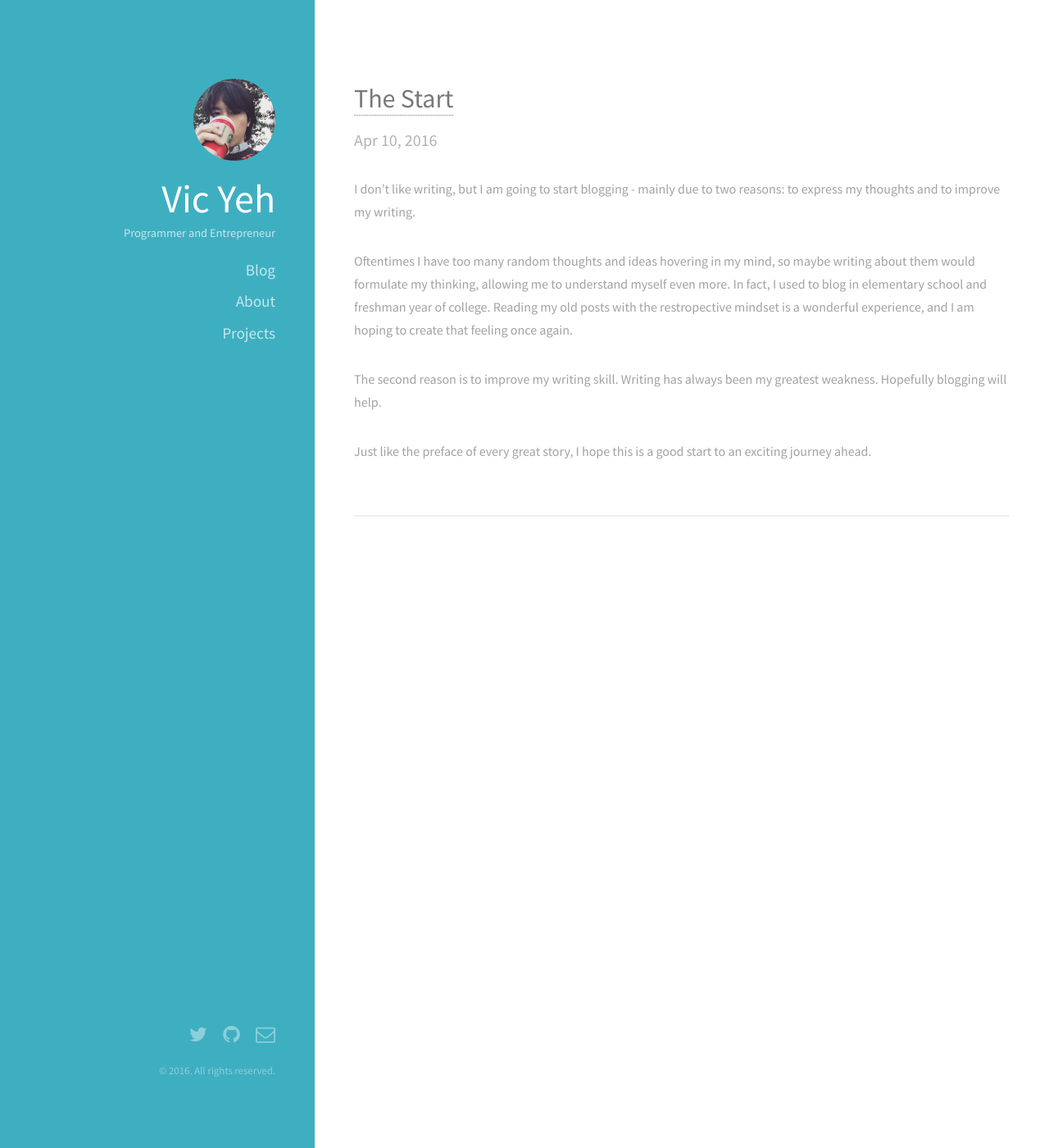
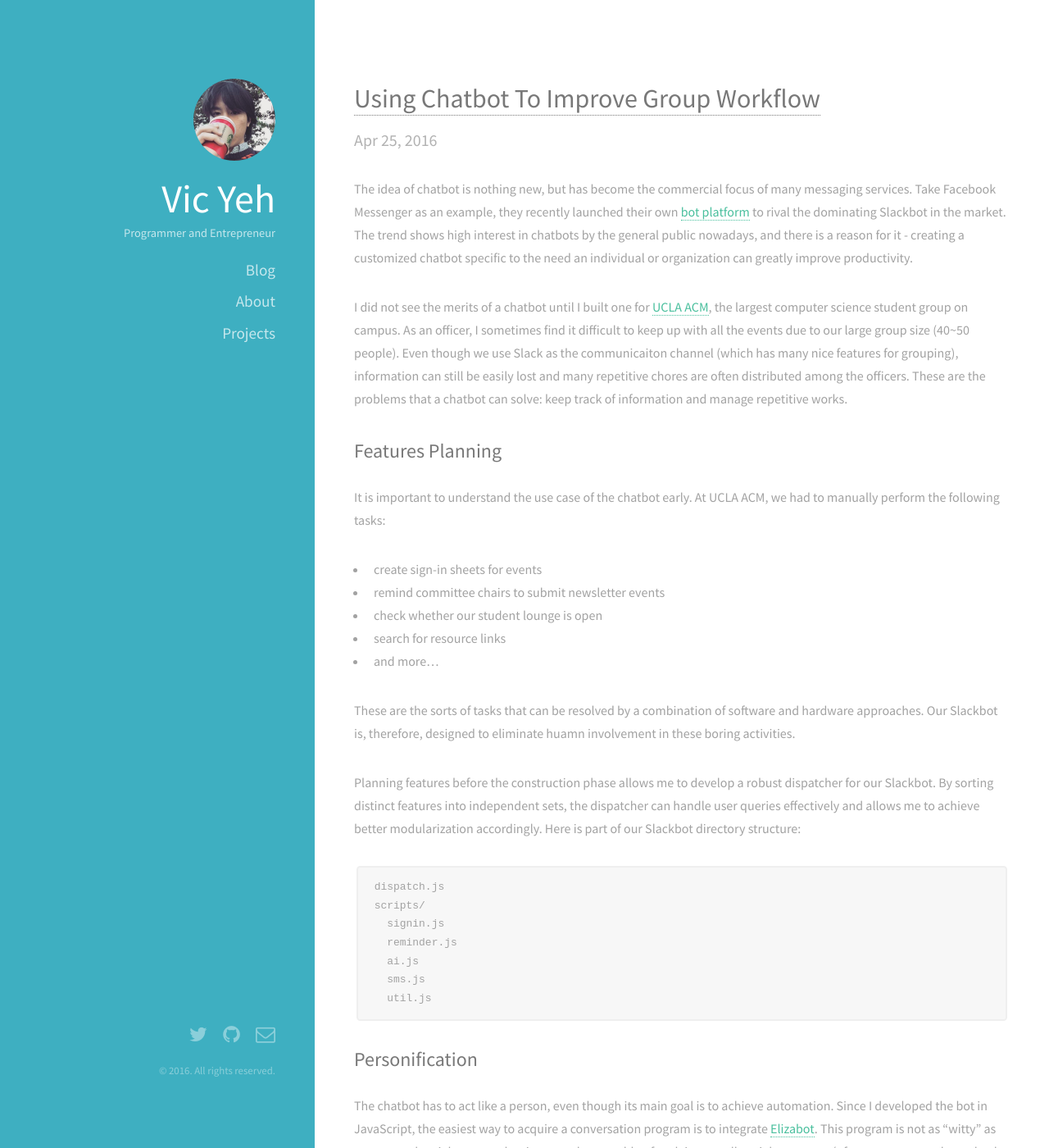
Before and after one commit to vicoyeh/vicoyeh.github.io, a Jekyll site: the page built from index.html, in a window 1280 px wide and 1400 px high. Shown: the whole window at 82% size. Built offline with Jekyll 4.4.1, drawn with Linux system fonts in a browser that asks for light colours; some of the changed text lies outside the part shown.

Commit message:
new post

```diff
--- /dev/null
+++ b/_posts/2016-04-25-using-chatbot-to-improve-group-workflow.markdown
@@ -0,0 +1,91 @@
+---
+layout: post
+---
+The idea of chatbot is nothing new, but has become the commercial focus of many messaging services. Take Facebook Messenger as an example, they recently launched their own [bot platform](http://www.theverge.com/2016/4/12/11395806/facebook-messenger-bot-platform-announced-f8-conference) to rival the dominating Slackbot in the market. The trend shows high interest in chatbots by the general public nowadays, and there is a reason for it - creating a customized chatbot specific to the need an individual or organization can greatly improve productivity.
+
+I did not see the merits of a chatbot until I built one for [UCLA ACM](http://acm.cs.ucla.edu), the largest computer science student group on campus. As an officer, I sometimes find it difficult to keep up with all the events due to our large group size (40~50 people). Even though we use Slack as the communicaiton channel (which has many nice features for grouping), information can still be easily lost and many repetitive chores are often distributed among the officers. These are the problems that a chatbot can solve: keep track of information and manage repetitive works.
+
+Features Planning
+-----------------
+It is important to understand the use case of the chatbot early. At UCLA ACM, we had to manually perform the following tasks:
+
+- create sign-in sheets for events
+- remind committee chairs to submit newsletter events
+- check whether our student lounge is open
+- search for resource links
+- and more...
+
+These are the sorts of tasks that can be resolved by a combination of software and hardware approaches. Our Slackbot is, therefore, designed to eliminate huamn involvement in these boring activities.
+
+Planning features before the construction phase allows me to develop a robust dispatcher for our Slackbot. By sorting distinct features into independent sets, the dispatcher can handle user queries effectively and allows me to achieve better modularization accordingly. Here is part of our Slackbot directory structure:
+
+	dispatch.js
+	scripts/
+	  signin.js
+	  reminder.js
+	  ai.js
+	  sms.js
+	  util.js
+
+Personification
+---------------
+The chatbot has to act like a person, even though its main goal is to achieve automation. Since I developed the bot in JavaScript, the easiest way to acquire a conversation program is to integrate [Elizabot](http://www.masswerk.at/elizabot/). This program is not as "witty" as some people might expect, but is somewhat capable of replying to colloquial sentences (of course you can always hack the original implementation for more features). One thing to note is that Elizabot is used as the *last gate of defense* - which means that the dispatcher will only route the query to it if all other cases fail to satisfy the user's intention.
+
+![img]({{ localhost.url }}/images/blogs/425/1.png)
+
+(yes, our bot is called Senpai)
+
+Wit.ai
+------
+A chatbot should understand sentences besides static query (i.e. man \<command name>). To achieve this I had to incorporate a NLP library into the program. I personally prefer [Wit.ai](https://wit.ai/) - an easy-to-use NLP platform that lets developers parse the intents of user input. Since features had been planned out in earlier stage, I was able to categorize the intents in similar fashion as the modules.
+
+![img]({{ localhost.url }}/images/blogs/425/2.png)
+
+Wit.ai should act as a layer on top of more basic functionalities, such as searching for a gif. With the help of this API, senpai can understand static query
+
+![img]({{ localhost.url }}/images/blogs/425/3.png)
+
+and more human-friendly sentences.
+
+![img]({{ localhost.url }}/images/blogs/425/4.png)
+
+Reminder
+--------
+Having a reminder in the chat is helpful for a student group like us (so people cannot make excuses for forgetting about the meetings). Once again, using Wit.ai intent parser, Senpai can remind a certain group of people about a certain event at a specific time when it receives a sentence like this:
+
+![img]({{ localhost.url }}/images/blogs/425/5.png)
+
+In order to prevent errors like HTTP connection timeouts, the reminder has to handle two types of requests seperately:
+
+1. remind within 60 seconds
+	- This type of request can be handled by a simple HTTP response by waiting for the amount of time requested. The logic is straight-forward and does not require additional modules.
+2. remind after more than 60 seconds
+	- This type of request is more tricky, as it requires a database and a forever-running script. When the request is received by the server, Wit.ai will first parse the sentense into the defined data structure. The reminder app will then store the data into the database. Using [node-cron](https://github.com/ncb000gt/node-cron), the forever-running script checks for existing reminders in the database every minute, then sends the message back to the Slack channel via [incoming webhook](https://api.slack.com/incoming-webhooks) if a reminder is due.
+
+Automate Tasks
+--------------
+We use Google Sheet for event sign-in purpose, but all the work was done manually before. Now whenever we need to create a new sign-in sheet, we can just ask our chatbot to do it:
+
+![img]({{ localhost.url }}/images/blogs/425/6.png)
+
+Senpai can also help us broadcast a message via SMS:
+
+![img]({{ localhost.url }}/images/blogs/425/7.png)
+![img]({{ localhost.url }}/images/blogs/425/8.png)
+
+Interfacing with the Physical World
+-----------------------------------
+ACM has a student lounge (or clubhouse) for students to work on projects outside of classes. However, the door is locked sometimes since only few officers have the keys at this moment. Asking people about the clubhouse status is just too much hassle. Can we ask Senpai to check it for us? Maybe...
+
+![img]({{ localhost.url }}/images/blogs/425/9.png)
+
+The idea here is to have a [Tessel 2](https://tessel.io) microcontroller running as a server at all time to check the clubhouse status. Fortunately, Tessel has developed its own version of [ambient module](http://start.tessel.io/modules/ambient), which can detect ambient light and sound levels. The Tessel server will assume that the clubhouse open if the light and sound levels are above a certain threshold.
+
+![img]({{ localhost.url }}/images/blogs/425/10.png)
+![img]({{ localhost.url }}/images/blogs/425/11.png)
+
+This feature is currently under "alpha-testing", and I hope to refine the program and make it accessible to the general members in ACM soon.
+
+What's next?
+------------
+A well-designed chatbot can faciliate the planning process and the overall throughput of an organization. Since our chatbot architecture follows the design paradigm of modularization, everyone in ACM can contribute to the chatbot by simply writing a script for a certain purpose. Some of the features we want to add on later include reimbursement, financial statistics, IoT integration, etc. We aim to build more interesting features, and hopefully involve other student organizations in the new era of chatbot automation.
--- a/css/style.css
+++ b/css/style.css
@@ -8,7 +8,7 @@
 */
 
 /* Basic */
-
+	img[alt=img] { width: 100% }
 	body {
 		background: #fff;
 	}
```
Also changed, not shown: images/blogs/425/1.png (added), images/blogs/425/10.png (added), images/blogs/425/11.png (added), images/blogs/425/2.png (added), images/blogs/425/3.png (added), images/blogs/425/4.png (added), images/blogs/425/5.png (added), images/blogs/425/6.png (added), images/blogs/425/7.png (added), images/blogs/425/8.png (added), images/blogs/425/9.png (added).
